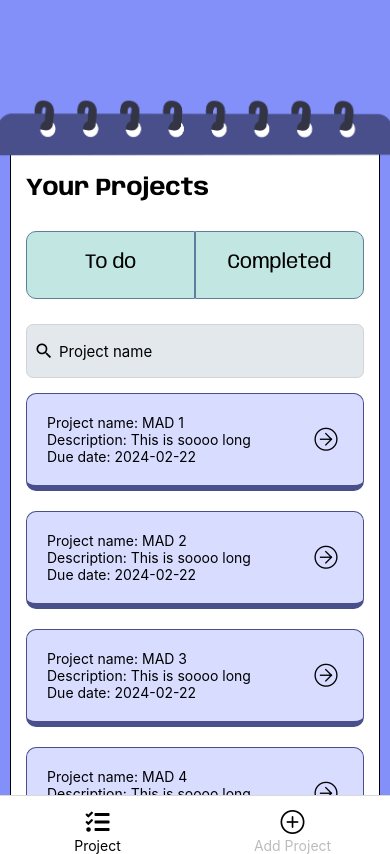
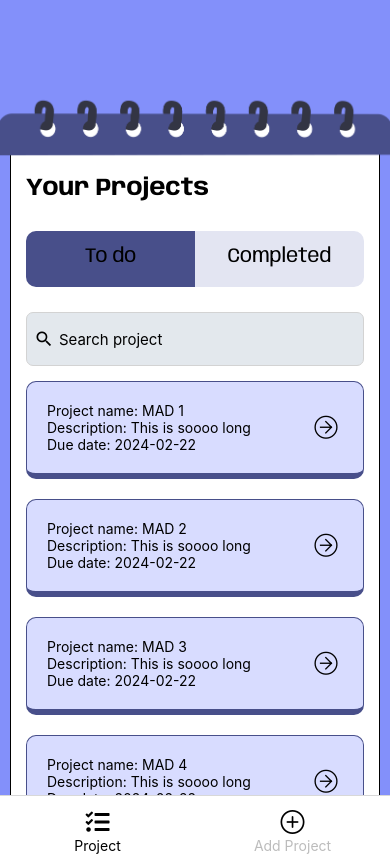
Before and after one commit to Waffle-Cone/Sparkels, a React Native app: screen /ProjectListScreen in a window 390 px wide. Built offline with nearby package versions, Linux system fonts and the light colour scheme.

Commit message:
Filter buttons working but not rendering

```diff
--- a/src/components/entity/project/ProjectList.js
+++ b/src/components/entity/project/ProjectList.js
@@ -15,7 +15,10 @@ const ProjectList = ({ projects, onPress }) => {
             project.isCompleted
               ? [
                   styles.projectContainer,
-                  { backgroundColor: "#33d436", borderColor: "#0fb811" },
+                  {
+                    backgroundColor: "#C2E7E3",
+                    borderColor: "#649C95",
+                  },
                 ]
               : styles.projectContainer
           }
--- a/src/components/screens/ProjectListScreen.js
+++ b/src/components/screens/ProjectListScreen.js
@@ -34,12 +34,23 @@ const ProjectListScreen = ({ navigation }) => {
 
   // State ---------------------------
   const { projects } = useContext(ProjectContext);
+  const [filterButton, setFilterButton] = useState("todo");
   const [search, setSearch] = useState(null);
   const [searchResults, setSearchResults] = useState([]);
 
   //console.log(JSON.stringify(projects));
 
   // Handlers -------------------------
+  useEffect(() => {
+    const filteredProjects = projects.filter((project) => {
+      if (filterButton === "todo") return !project.isCompleted;
+      if (filterButton === "completed") return project.isCompleted;
+    });
+    setSearchResults(filteredProjects);
+    console.log(filterButton);
+    console.log(filteredProjects);
+  }, [projects, filterButton]);
+
   const handleSearch = (search) => {
     setSearch(search);
     if (search != null) {
@@ -69,16 +80,32 @@ const ProjectListScreen = ({ navigation }) => {
         <Text style={styles.h1}>Your Projects</Text>
 
         <View style={styles.filterButtonsContainer}>
-          <TouchableOpacity style={styles.todoButton}>
+          <TouchableOpacity
+            style={[
+              styles.todoButton,
+              filterButton === "todo"
+                ? styles.activeButton
+                : styles.inactiveButton,
+            ]}
+            onPress={() => setFilterButton("todo")}
+          >
             <Text style={styles.h2}>To do</Text>
           </TouchableOpacity>
-          <TouchableOpacity style={styles.completedButton}>
+          <TouchableOpacity
+            style={[
+              styles.completedButton,
+              filterButton === "completed"
+                ? styles.activeButton
+                : styles.inactiveButton,
+            ]}
+            onPress={() => setFilterButton("completed")}
+          >
             <Text style={styles.h2}>Completed</Text>
           </TouchableOpacity>
         </View>
 
         <SearchBar
-          placeholder={"Project name"}
+          placeholder={"Search project"}
           value={search}
           onChange={handleSearch}
         />
@@ -148,25 +175,24 @@ const styles = StyleSheet.create({
   },
   todoButton: {
     flex: 1,
+    padding: 10,
+    alignItems: "center",
     borderTopLeftRadius: 10,
     borderBottomLeftRadius: 10,
-    borderColor: "#607C9E",
-    borderWidth: 1,
-    backgroundColor: "#C2E7E3",
-    padding: 15,
-    //flexDirection: "row",
-    justifyContent: "center",
-    alignItems: "center",
   },
   completedButton: {
     flex: 1,
+    padding: 10,
+    alignItems: "center",
     borderTopRightRadius: 10,
     borderBottomRightRadius: 10,
-    borderColor: "#607C9E",
-    borderWidth: 1,
-    backgroundColor: "#C2E7E3",
-    padding: 15,
-    justifyContent: "center",
-    alignItems: "center",
+  },
+  activeButton: {
+    backgroundColor: "#484F8A",
+    //borderWidth: 1,
+    //borderColor: "#3D7972",
+  },
+  inactiveButton: {
+    backgroundColor: "#E3E5F2",
   },
 });
```
